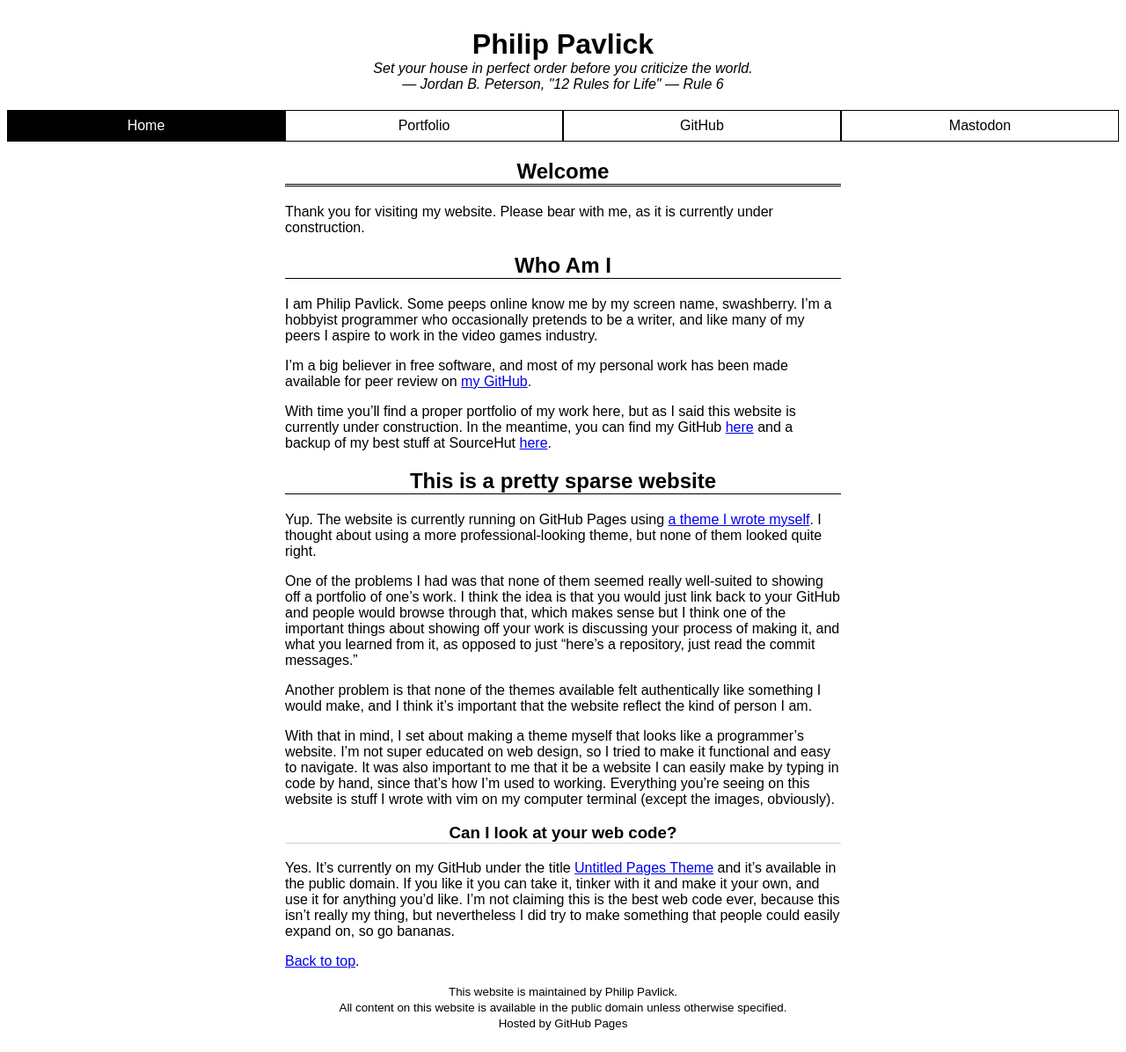
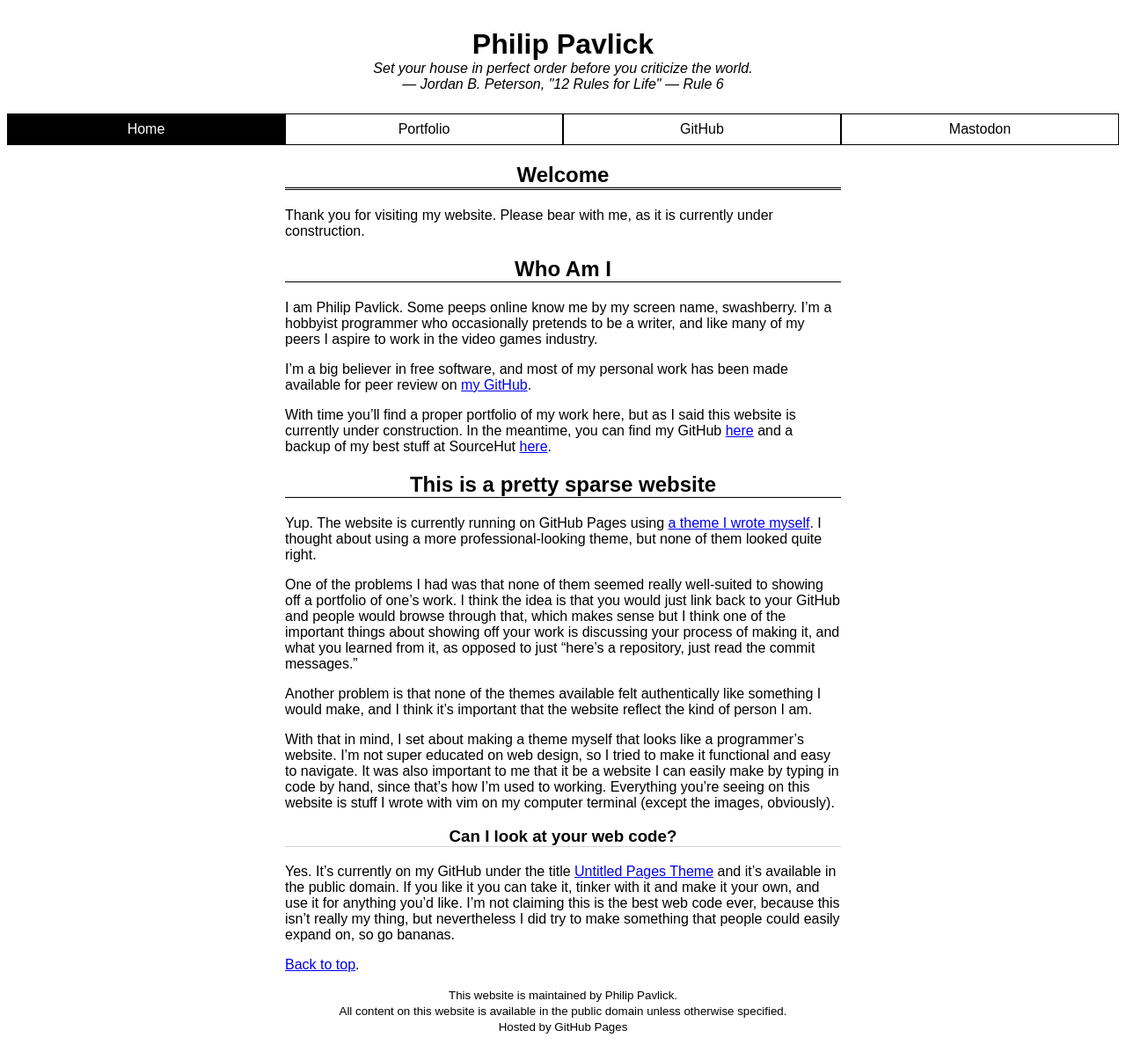
Before and after one commit to swashdev/swashdev.github.io, a Jekyll site: the page built from index.md, in a window 1280 px wide. Shown: the whole page at 88% size. Built offline with Jekyll 4.4.1, drawn with Linux system fonts in a browser that asks for light colours.

Commit message:
fix fortune height in the header.
In order to make the size of the header consistent between pages
regardless of how many lines are output by the fortune function, set the
minimum size of the subtitle to a fixed amount.

```diff
--- a/assets/css/style.css
+++ b/assets/css/style.css
@@ -54,8 +54,10 @@
 .subtitle
 {
 	text-align: center;
+	vertical-align: top;
 	font-style: italic;
 	margin: 0 auto;
+	min-height: 2.5em;
 }
 
 /* the page header */
```
